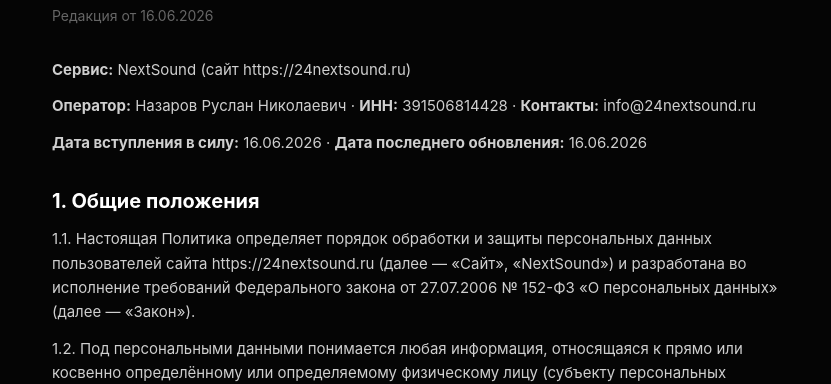
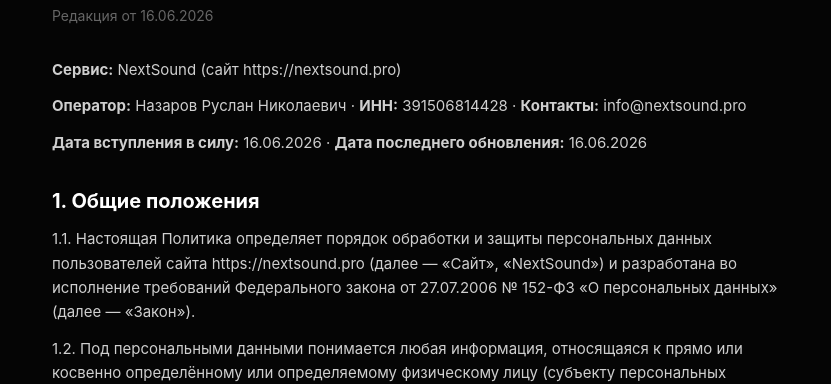
Before and after one commit to FLIPPED-RN/nextsound-frontend, a React (Vite) app: page /privacy in a window 1280 px wide. Shown: the part 174-558 px from the top of the page, without its empty margins (224-1055 px from the left). Built offline with nearby package versions, Linux system fonts and the light colour scheme; no server answers.

Commit message:
Смена домена 24nextsound.ru -> nextsound.pro (юр. документы, контакты)

```diff
--- a/src/pages/CopyrightPage.tsx
+++ b/src/pages/CopyrightPage.tsx
@@ -58,7 +58,7 @@
             <input className="ns-input" type="email" placeholder="E-mail для связи *" value={form.claimantEmail} onChange={set('claimantEmail')} required />
           </div>
           <input className="ns-input" placeholder="Организация / правообладатель (если есть)" value={form.claimantOrg} onChange={set('claimantOrg')} />
-          <input className="ns-input" placeholder="Ссылка на материал (например, https://24nextsound.ru/track/123) *" value={form.trackUrl} onChange={set('trackUrl')} required />
+          <input className="ns-input" placeholder="Ссылка на материал (например, https://nextsound.pro/track/123) *" value={form.trackUrl} onChange={set('trackUrl')} required />
           <textarea className="ns-input resize-none h-32" placeholder="Опишите нарушение: что за произведение, чем подтверждаются ваши права *" value={form.description} onChange={set('description')} required />
 
           <label className="flex items-start gap-2.5 text-xs text-[#9a9a9a] leading-relaxed cursor-pointer">
--- a/src/pages/PrivacyPage.tsx
+++ b/src/pages/PrivacyPage.tsx
@@ -2,15 +2,15 @@
 
 export const PrivacyPage = () => (
   <LegalShell title="Политика в отношении обработки персональных данных" updated="16.06.2026">
-    <P><b>Сервис:</b> NextSound (сайт https://24nextsound.ru)</P>
-    <P><b>Оператор:</b> Назаров Руслан Николаевич · <b>ИНН:</b> 391506814428 · <b>Контакты:</b> info@24nextsound.ru</P>
+    <P><b>Сервис:</b> NextSound (сайт https://nextsound.pro)</P>
+    <P><b>Оператор:</b> Назаров Руслан Николаевич · <b>ИНН:</b> 391506814428 · <b>Контакты:</b> info@nextsound.pro</P>
     <P><b>Дата вступления в силу:</b> 16.06.2026 · <b>Дата последнего обновления:</b> 16.06.2026</P>
 
     <H2>1. Общие положения</H2>
-    <P>1.1. Настоящая Политика определяет порядок обработки и защиты персональных данных пользователей сайта https://24nextsound.ru (далее — «Сайт», «NextSound») и разработана во исполнение требований Федерального закона от 27.07.2006 № 152-ФЗ «О персональных данных» (далее — «Закон»).</P>
+    <P>1.1. Настоящая Политика определяет порядок обработки и защиты персональных данных пользователей сайта https://nextsound.pro (далее — «Сайт», «NextSound») и разработана во исполнение требований Федерального закона от 27.07.2006 № 152-ФЗ «О персональных данных» (далее — «Закон»).</P>
     <P>1.2. Под персональными данными понимается любая информация, относящаяся к прямо или косвенно определённому или определяемому физическому лицу (субъекту персональных данных).</P>
     <P>1.3. Под обработкой персональных данных понимается любое действие или совокупность действий, совершаемых с использованием средств автоматизации или без таковых, включая сбор, запись, систематизацию, накопление, хранение, уточнение, извлечение, использование, передачу, обезличивание, блокирование, удаление, уничтожение персональных данных.</P>
-    <P>1.4. Действующая редакция Политики постоянно доступна по адресу https://24nextsound.ru/privacy и предоставляется неограниченному кругу лиц.</P>
+    <P>1.4. Действующая редакция Политики постоянно доступна по адресу https://nextsound.pro/privacy и предоставляется неограниченному кругу лиц.</P>
     <P>1.5. Оператор вправе вносить изменения в Политику. О существенных изменениях Оператор уведомляет пользователей путём публикации новой редакции на Сайте. Изменения не отменяют ранее данных согласий и не расширяют объём обработки без получения нового согласия там, где оно требуется.</P>
 
     <H2>2. Принципы обработки</H2>
@@ -71,9 +71,9 @@
 
     <H2>9. Ваши права</H2>
     <P>9.1. Вы вправе: получать сведения об обработке ваших данных; требовать уточнения, блокирования или уничтожения данных; отозвать согласие в любое время; обжаловать действия Оператора в Роскомнадзоре или в суде.</P>
-    <P>9.2. Для реализации прав и отзыва согласия направьте обращение на info@24nextsound.ru. Отзыв согласия не делает неправомерной обработку, осуществлённую до отзыва.</P>
+    <P>9.2. Для реализации прав и отзыва согласия направьте обращение на info@nextsound.pro. Отзыв согласия не делает неправомерной обработку, осуществлённую до отзыва.</P>
 
     <H2>10. Обращения и жалобы</H2>
-    <P>По любым вопросам обработки персональных данных обращайтесь к Оператору: info@24nextsound.ru. Если вы считаете, что обработка нарушает закон, вы вправе обратиться в Роскомнадзор или в суд.</P>
+    <P>По любым вопросам обработки персональных данных обращайтесь к Оператору: info@nextsound.pro. Если вы считаете, что обработка нарушает закон, вы вправе обратиться в Роскомнадзор или в суд.</P>
   </LegalShell>
 );
--- a/src/pages/RecommendationsPage.tsx
+++ b/src/pages/RecommendationsPage.tsx
@@ -2,7 +2,7 @@
 
 export const RecommendationsPage = () => (
   <LegalShell title="Правила применения рекомендательных технологий" updated="16.06.2026">
-    <P><b>Сервис:</b> NextSound — https://24nextsound.ru · <b>Контакты:</b> info@24nextsound.ru</P>
+    <P><b>Сервис:</b> NextSound — https://nextsound.pro · <b>Контакты:</b> info@nextsound.pro</P>
     <P className="text-[#999]">Документ публикуется во исполнение требований Федерального закона от 27.07.2006 № 149-ФЗ «Об информации, информационных технологиях и о защите информации». Доступ к настоящим Правилам предоставляется свободно и безвозмездно.</P>
 
     <H2>1. Уведомление о применении рекомендательных технологий</H2>
@@ -32,6 +32,6 @@
     <P>Пользователь может влиять на рекомендации, изменяя своё поведение на сайте (прослушивания, отметки, избранное), а также управляя cookie в настройках браузера. Полное прекращение обработки сведений о предпочтениях возможно путём прекращения использования сайта либо удаления аккаунта.</P>
 
     <H2>5. Обратная связь</H2>
-    <P>По вопросам применения рекомендательных технологий обращайтесь по адресу: info@24nextsound.ru.</P>
+    <P>По вопросам применения рекомендательных технологий обращайтесь по адресу: info@nextsound.pro.</P>
   </LegalShell>
 );
--- a/src/pages/TermsPage.tsx
+++ b/src/pages/TermsPage.tsx
@@ -2,13 +2,13 @@
 
 export const TermsPage = () => (
   <LegalShell title="Пользовательское соглашение" updated="16.06.2026">
-    <P><b>Сервис:</b> NextSound — https://24nextsound.ru</P>
-    <P><b>Администрация:</b> Назаров Руслан Николаевич · <b>ИНН:</b> 391506814428 · <b>E-mail:</b> info@24nextsound.ru</P>
+    <P><b>Сервис:</b> NextSound — https://nextsound.pro</P>
+    <P><b>Администрация:</b> Назаров Руслан Николаевич · <b>ИНН:</b> 391506814428 · <b>E-mail:</b> info@nextsound.pro</P>
     <P>В соответствии со статьями 435 и 437 Гражданского кодекса РФ настоящий документ является публичной офертой Администрации сайта NextSound (далее — «Администрация», «Мы») и адресован любому дееспособному физическому лицу, достигшему 18 лет, юридическому лицу или индивидуальному предпринимателю (далее — «Пользователь», «Вы»).</P>
     <P>Использование Сайта, регистрация на нём или совершение иных действий, предусмотренных настоящим документом, означает полное и безоговорочное принятие (акцепт) условий настоящего Соглашения. Если вы не согласны с условиями — не используйте Сайт.</P>
 
     <H2>1. Термины и определения</H2>
-    <P><b>Сайт (NextSound)</b> — интернет-ресурс по адресу https://24nextsound.ru и связанные сервисы. <b>Контент</b> — музыкальные произведения и иные материалы, размещённые на Сайте. <b>Посетитель</b> — лицо, использующее Сайт без регистрации. <b>Пользователь</b> — лицо, зарегистрировавшее Аккаунт. <b>Артист (Автор)</b> — Пользователь, размещающий собственный Контент. <b>Аккаунт</b> — учётная запись Пользователя. <b>Учётные данные</b> — e-mail, логин, пароль и иные сведения при регистрации. <b>Модерация</b> — проверка Контента Администрацией.</P>
+    <P><b>Сайт (NextSound)</b> — интернет-ресурс по адресу https://nextsound.pro и связанные сервисы. <b>Контент</b> — музыкальные произведения и иные материалы, размещённые на Сайте. <b>Посетитель</b> — лицо, использующее Сайт без регистрации. <b>Пользователь</b> — лицо, зарегистрировавшее Аккаунт. <b>Артист (Автор)</b> — Пользователь, размещающий собственный Контент. <b>Аккаунт</b> — учётная запись Пользователя. <b>Учётные данные</b> — e-mail, логин, пароль и иные сведения при регистрации. <b>Модерация</b> — проверка Контента Администрацией.</P>
 
     <H2>2. Общие условия</H2>
     <P>2.1. Сайт предоставляет возможность размещать собственный Контент, а также прослушивать, искать и сохранять Контент в установленных пределах.</P>
@@ -35,10 +35,10 @@
     <P>5.3. При обоснованной претензии правообладателя или требовании уполномоченного органа Администрация вправе незамедлительно ограничить доступ к спорному Контенту или удалить его.</P>
 
     <H2>6. Рекомендательные технологии</H2>
-    <P>На Сайте применяются рекомендательные технологии, предоставляющие Контент на основе сбора и анализа предпочтений Пользователя. Правила размещены по адресу https://24nextsound.ru/recommendations и являются неотъемлемой частью отношений между Пользователем и Администрацией.</P>
+    <P>На Сайте применяются рекомендательные технологии, предоставляющие Контент на основе сбора и анализа предпочтений Пользователя. Правила размещены по адресу https://nextsound.pro/recommendations и являются неотъемлемой частью отношений между Пользователем и Администрацией.</P>
 
     <H2>7. Удаление аккаунта</H2>
-    <P>7.1. Пользователь вправе в любое время удалить Аккаунт в настройках профиля либо направив заявку на info@24nextsound.ru.</P>
+    <P>7.1. Пользователь вправе в любое время удалить Аккаунт в настройках профиля либо направив заявку на info@nextsound.pro.</P>
     <P>7.2. Удаление производится в течение 24 часов с момента запроса. В течение 7 календарных дней данные могут сохраняться в архиве — в этот срок Аккаунт может быть восстановлен. По истечении срока идентифицирующие данные удаляются без возможности восстановления.</P>
     <P>7.3. При удалении Аккаунта обезличенные данные могут сохраняться в статистических целях. Размещённый Контент удаляется/деактивируется в установленном порядке.</P>
 
--- a/test.js
+++ b/test.js
@@ -4,7 +4,7 @@
 export const options = { vus: 500, duration: '1m' };
 
 export default function () {
-  const res = http.get('https://24nextsound.ru/api/tracks/trending');
+  const res = http.get('https://nextsound.pro/api/tracks/trending');
   check(res, { 'status 200': (r) => r.status === 200 });
   sleep(1);
 }
```
Also changed, not shown: src/pages/OfferPage.tsx (+4 -4 lines), 1 other file (tests, documents, lock files or other folders).
